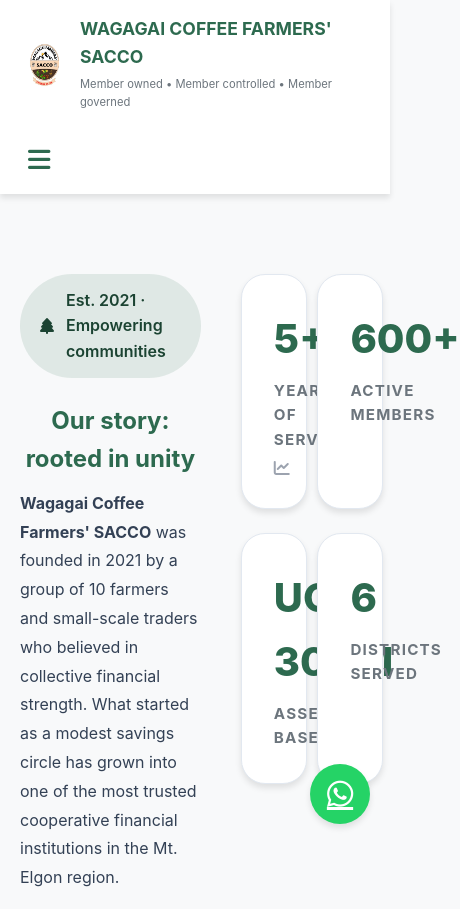
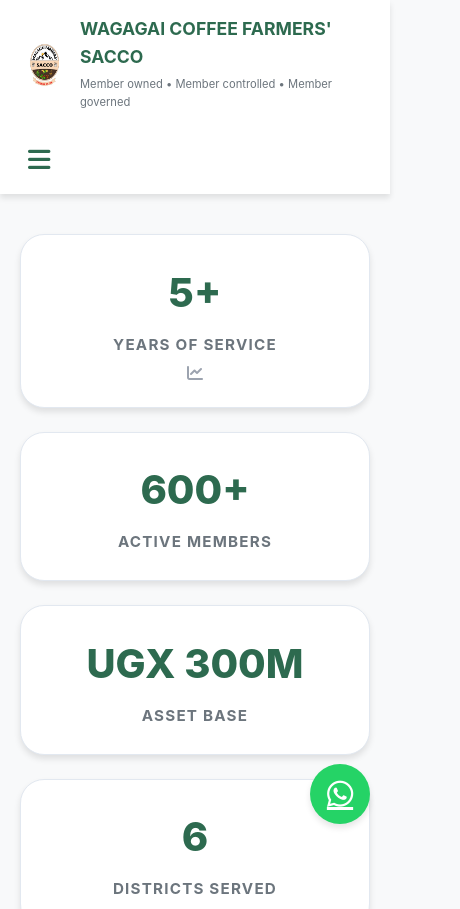
Before and after one commit to chela967/wagagai, a website: page aboutus.html in a window 390 px wide. Shown: the top 909 px of the page, 460 px wide, since content can reach past the window. Drawn offline with Linux system fonts and the light colour scheme.

Commit message:
enabling mobile responsiveness

```diff
--- a/style.css
+++ b/style.css
@@ -416,6 +416,38 @@ nav a.active {
 .stat-card:hover {
     transform: translateY(-5px);
     box-shadow: var(--shadow-hover);
+}
+
+@media (max-width: 767px) {
+    .section {
+        padding: 40px 0;
+    }
+
+    .history-grid {
+        grid-template-columns: 1fr;
+        gap: 1.5rem;
+    }
+
+    .history-text {
+        order: 1;
+    }
+
+    .stats-wrapper {
+        grid-template-columns: 1fr;
+    }
+
+    .stat-card {
+        padding: 1.6rem;
+    }
+
+    .history-text p {
+        font-size: 0.95rem;
+    }
+
+    .milestone-badge {
+        font-size: 0.9rem;
+        padding: 0.75rem 1rem;
+    }
 }
 
 .stat-number {
```
